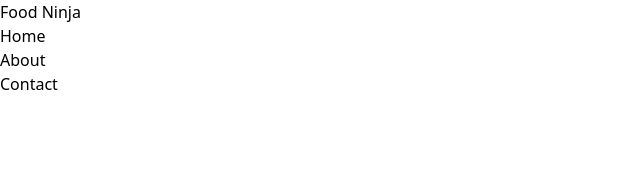
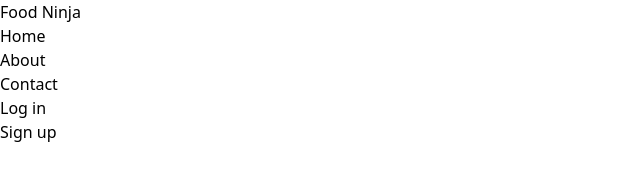
Before and after one commit to muirurimukundi/css-tailwind, a website: page src/index.html in a window 1280 px wide. Shown: the whole page, without its empty margins (0-640 px from the left). Drawn offline with Linux system fonts and the light colour scheme.

Commit message:
Add: links to log in and signup

```diff
--- a/src/index.html
+++ b/src/index.html
@@ -26,5 +26,10 @@
     </div>
   </div>
 
+  <main>
+    <div><a href="#">Log in</a></div>
+    <div><a href="#">Sign up</a></div>
+  </main>
+
 </body>
 </html>
```
